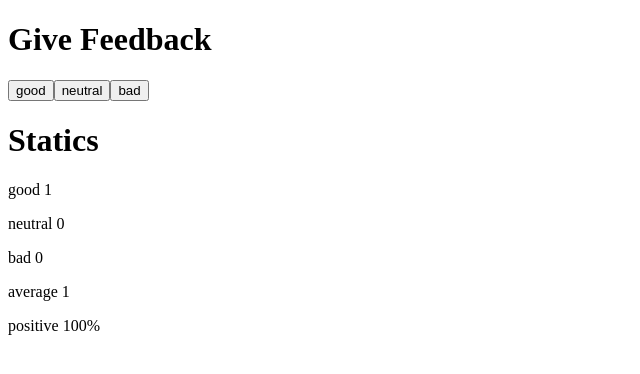
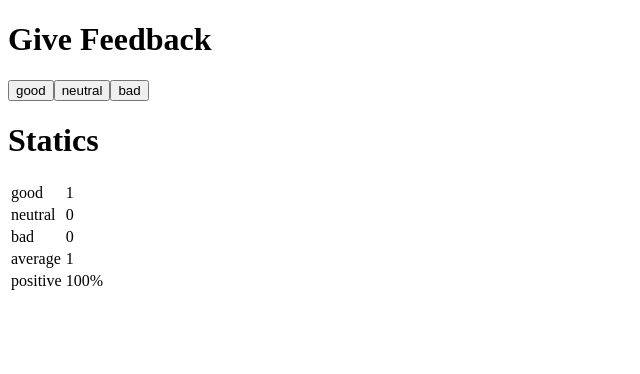
Before and after one commit to juanCarrer/full-stack-open, a React (Create React App) app in the folder part1/courseinfo/: page / in a window 1280 px wide. Both pictures are taken after a click on the button "good". Shown: the top 374 px of the page, without its empty margins (0-640 px from the left). Built offline with nearby package versions, Linux system fonts and the light colour scheme.

Commit message:
1.11*: unicafe step6

```diff
--- a/part1/courseinfo/src/App.js
+++ b/part1/courseinfo/src/App.js
@@ -2,7 +2,10 @@
 
 const Statistic = ({ text, value }) => {
 	return (
-		<p>{text} {value}</p>
+		<tr>
+			<td>{ text }</td>
+			<td>{ value }</td>
+		</tr>
 	)
 }
 
@@ -18,13 +21,15 @@
 	}
 
 	return (
-		<div>
-			<Statistic text='good' value={good}/>
-			<Statistic text='neutral' value={neutral}/>
-			<Statistic text='bad' value={bad}/>
-			<Statistic text='average' value={calculateAverage()}/>
-			<Statistic text='positive' value={`${calculatePositive()}%`}/>
-		</div>
+		<table>
+			<tbody>
+				<Statistic text='good' value={good}/>
+				<Statistic text='neutral' value={neutral}/>
+				<Statistic text='bad' value={bad}/>
+				<Statistic text='average' value={calculateAverage()}/>
+				<Statistic text='positive' value={`${calculatePositive()}%`}/>
+			</tbody>
+		</table>
 	)
 }
 
```
